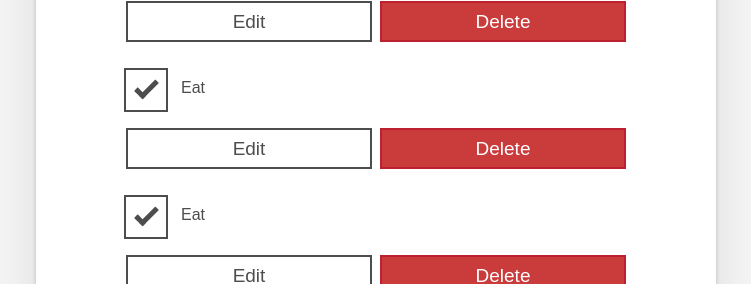
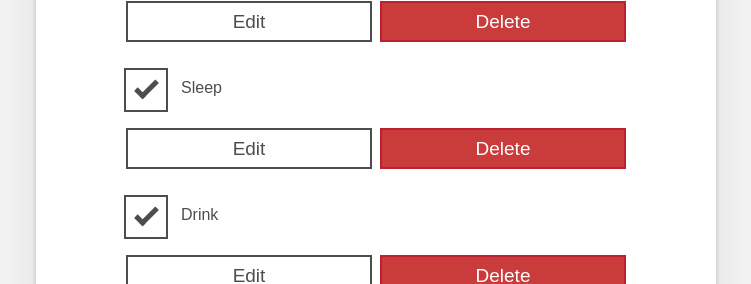
Before and after one commit to VarunRocky007/todo-app-tdd, a React (Create React App) app: page / in a window 1280 px wide. Shown: the part 502-786 px from the top of the page, without its empty margins (264-1015 px from the left). Built offline with nearby package versions, Linux system fonts and the light colour scheme.

Commit message:
implements props

```diff
--- a/src/App.js
+++ b/src/App.js
@@ -1,3 +1,4 @@
+/*jshint ignore*/
 import Todo from './components/Todo';
 function App(props) {
   return (
@@ -45,9 +46,9 @@ function App(props) {
         className="todo-list stack-large stack-exception"
         aria-labelledby="list-heading"
       >
-        <Todo />
-        <Todo />
-        <Todo />
+        <Todo name="Eat" isCompleted={true} id="todo-1"/>
+        <Todo name="Sleep" isCompleted={true} id="todo-2"/>
+        <Todo name="Drink" isCompleted={true} if="todo-3"/>
       </ul>
     </div>
   );
--- a/src/components/Todo.js
+++ b/src/components/Todo.js
@@ -1,11 +1,11 @@
 import React from 'react';
-export default function Todo(){
+export default function Todo(props){
   return(
     <li className="todo stack-small">
       <div className="c-cb">
-        <input id="todo-0" type="checkbox" defaultChecked={true} />
+        <input id={props.id} type="checkbox" defaultChecked={props.isCompleted} />
         <label className="todo-label" htmlFor="todo-0">
-          Eat
+          {props.name}
         </label>
       </div>
       <div className="btn-group">
```
